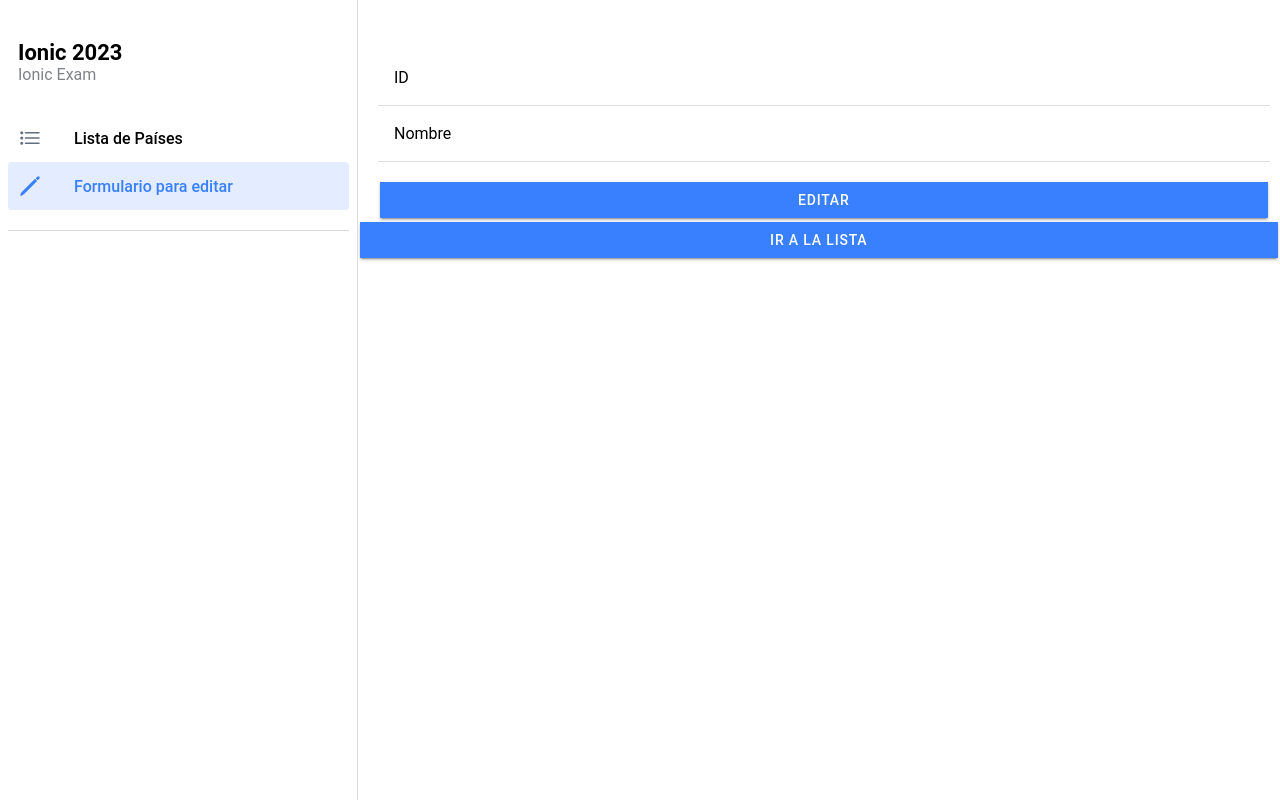
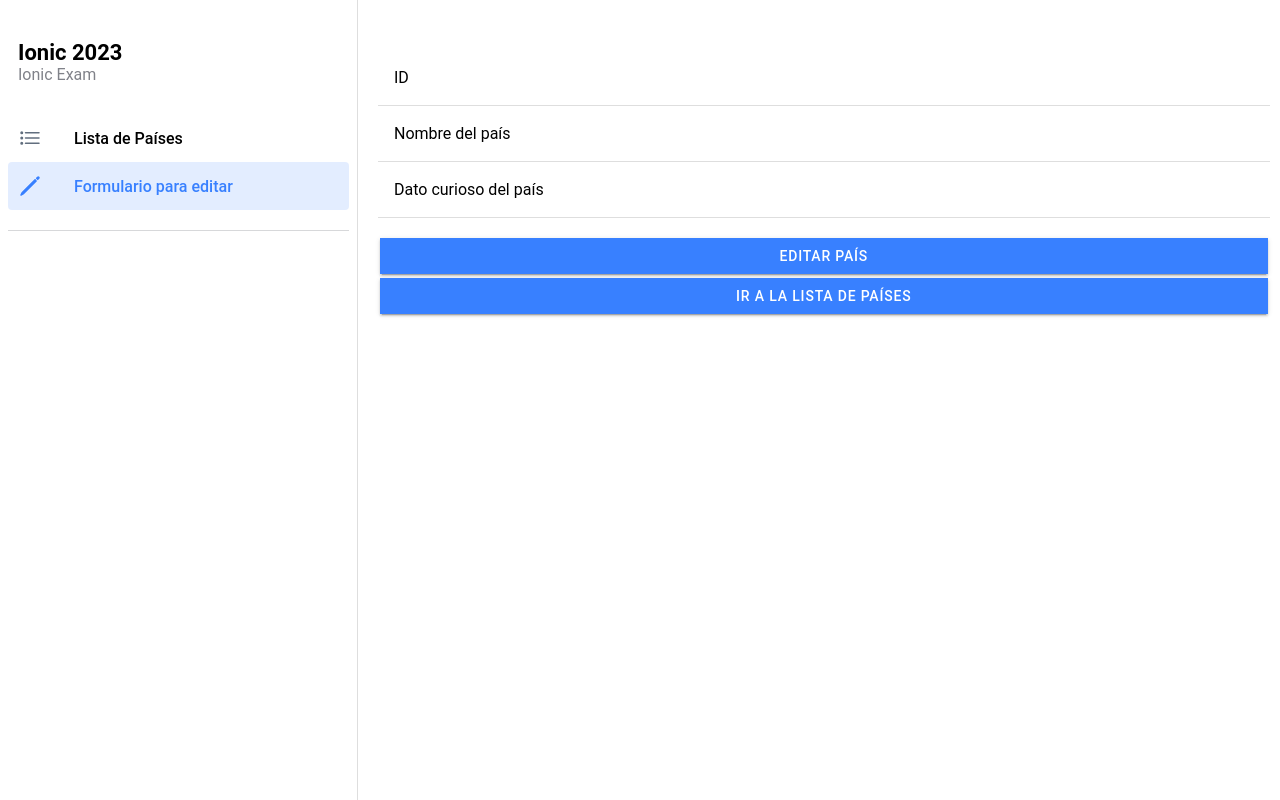
Before and after one commit to alvarrantes12/exam_ionic_2_2023, a React (Vite) app: page /pages/Form in a window 1280 px wide. Built offline with nearby package versions, Linux system fonts and the light colour scheme; no server answers.

Commit message:
JILL-C04168 Second commit Ionic

```diff
--- a/src/commons/ApiMethods.tsx
+++ b/src/commons/ApiMethods.tsx
@@ -20,7 +20,7 @@ function ApiMethods(url: any) {
             .finally(() => { setLoading(false) });
     }, [url])
 
-    const putMethod = (id: any, name: any) => {
+    const putMethod = (id: any, name: any, fact: any) => {
         const config = {
             headers: {
                 "Accept": "application/json",
@@ -29,14 +29,14 @@ function ApiMethods(url: any) {
         }
 
         setLoading(true);
-        axios.put(`${url}/${id}`, { name: name }, config)
+        axios.put(`${url}/${id}`, { name: name ,fact: fact}, config)
             .then((response) => { setData(response.data) })
             .catch((err) => { setError(err) })
             .finally(() => { setLoading(false) })
 
     }
 
-    return { data, loading, error }
+    return { data, loading, error, putMethod }
 
 }
 
--- a/src/pages/form/Form.tsx
+++ b/src/pages/form/Form.tsx
@@ -1,17 +1,30 @@
 import React, { useState } from 'react';
+import ApiMethods from '../../commons/ApiMethods';
+import { useHistory } from 'react-router-dom';
+import { environment } from '../../environments/environment.dev';
 import { IonContent, IonInput, IonItem, IonLabel, IonPage, IonButton } from '@ionic/react';
 
 const Form: React.FC = () => {
     const [id, setId] = useState('');
     const [name, setName] = useState('');
+    const [fact, setFact] = useState('');
     const [message, setMessage] = useState('');
+    const history = useHistory();
+
+
+    const { putMethod } = ApiMethods(`${environment.apiEndpoint}/countries`);
 
     const handleSubmit = (e: React.FormEvent) => {
         e.preventDefault();
-        putMethod(id, name);
+        putMethod(id, name, fact);
         setMessage('Editado correctamente');
         setId('');
         setName('');
+    }
+
+    const handleRedirect = () => {
+        history.push('/pages/List');
+        window.location.reload();
     }
 
     return (
@@ -26,16 +39,26 @@ const Form: React.FC = () => {
                             onIonChange={(e) => setId(e.detail.value!)}
                             required></IonInput>
                     </IonItem>
-                    <IonItem style={{marginBottom: '20px'}}>
-                        <IonLabel position='floating'>Nombre</IonLabel>
+                    <IonItem>
+                        <IonLabel position='floating'>Nombre del país</IonLabel>
                         <IonInput
                             value={name}
                             onIonChange={(e) => setName(e.detail.value!)}
                             required></IonInput>
                     </IonItem>
-                    <IonButton type='submit' expand='full'>Editar</IonButton>
+                    <IonItem style={{marginBottom: '20px'}}>
+                        <IonLabel position='floating'>Dato curioso del país </IonLabel>
+                        <IonInput
+                            value={fact}
+                            onIonChange={(e) => setFact(e.detail.value!)}
+                            required></IonInput>
+                    </IonItem>
+                    <IonButton type='submit' expand='full'>Editar país</IonButton>
                 </form>
-                <IonButton expand='full'>Ir a la Lista</IonButton>
+                <IonButton onClick={handleRedirect} expand='full' style={{
+                        marginLeft: '22px',
+                        marginRight: '12px'
+                    }} >Ir a la Lista de países</IonButton>
             </IonContent>
         </IonPage>
     )
```
